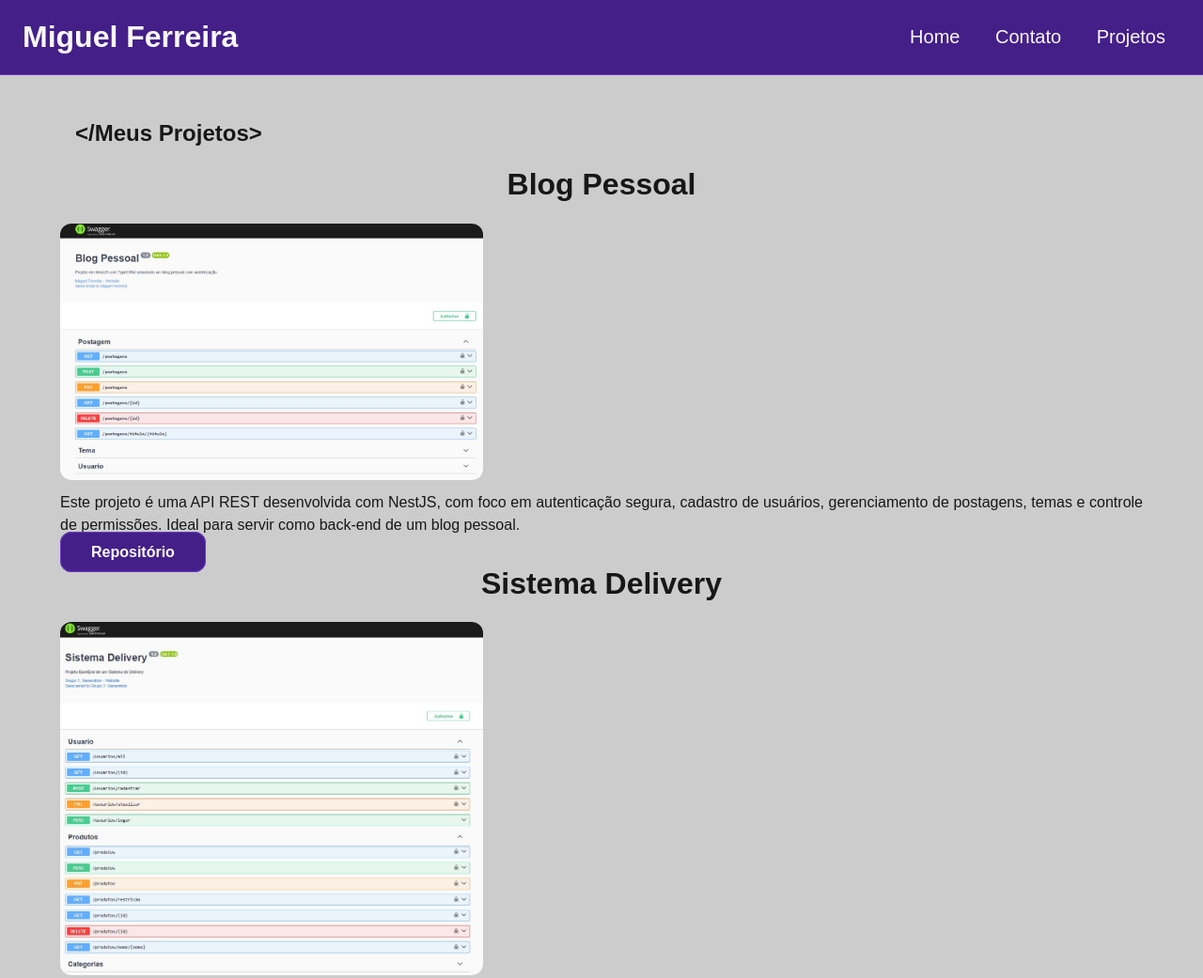
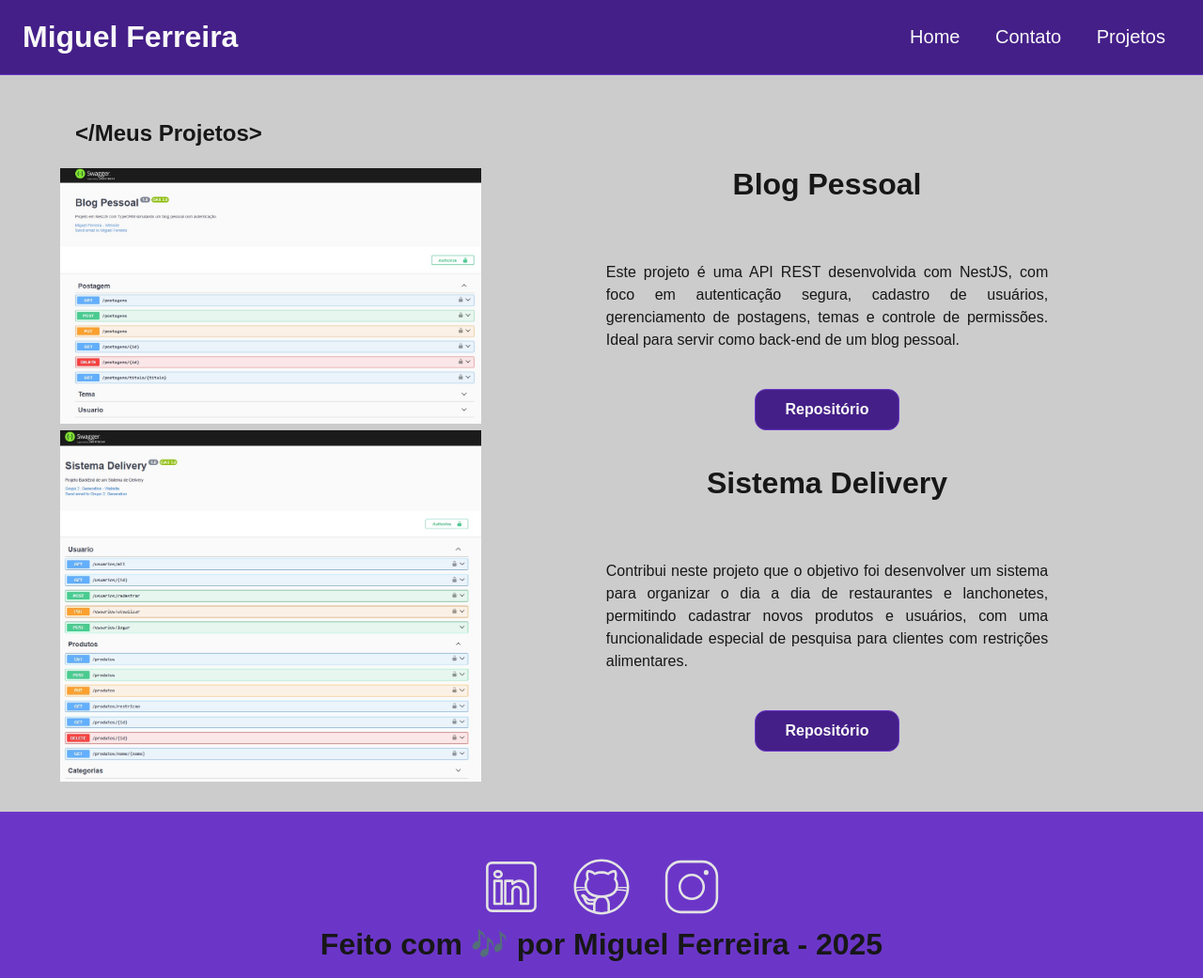
Before and after one commit to devvMiguel/inicio-frontend, a plain HTML site: page projetos.html in a window 1280 px wide. Shown: the top 1041 px of the page at 94% size. Drawn offline with Linux system fonts and the light colour scheme.

Commit message:
refactor: ajustando projeto.html com flexbox

```diff
--- a/assets/css/style.css
+++ b/assets/css/style.css
@@ -119,6 +119,7 @@ p{
 
 .img_profile{
     width: 200px;
+    border-radius: 50%;
 }
 
 /* Estilização da Seção Video */
@@ -251,13 +252,6 @@ form button:hover {
     flex-direction: column;
 }
 
-.projeto img {
-  width: 450px;
-  max-width: 90vw;
-  border-radius: 12px;
-
-}
-
 h3 {
   color: var(--black-800);
   font-size: 2rem;
@@ -281,3 +275,28 @@ h3 {
 .botao:hover {
 background: var(--purple-500);
 }
+
+.projeto_container {
+    display: flex;
+    gap: 2rem;
+    align-items: center;
+}
+
+.projeto_container img {
+    width: 35vw;
+}
+
+.projeto {
+    display: flex;
+    flex-direction: column;
+    gap: 2rem;
+}
+
+.projeto a {
+    margin: 0 auto;
+}
+
+.projeto p {
+    margin-left: 15%;
+    margin-right: 15%;
+}
--- a/projetos.html
+++ b/projetos.html
@@ -47,12 +47,12 @@
 
 				<h2>&lt;/Meus Projetos&gt;</h2>
 
-				<div id="lista_projetos" class="flex_container">
+				<div class="projeto_container">
 
-					<h3>Blog Pessoal</h3>
+					<img src="./assets/img/projeto-blog-pessoal.jpg" alt="Imagem do Projeto Blog Pessoal" />
 
-					<section class="projeto" class="flex">
-					<img src="./assets/img/projeto-blog-pessoal.jpg" alt="Imagem do Projeto Blog Pessoal" />
+					<section class="projeto">
+						<h3>Blog Pessoal</h3>
 
 						<p>
 							Este projeto é uma API REST desenvolvida
@@ -64,11 +64,13 @@
 
 					<a class="botao" href="https://github.com/devvMiguel/blog-pessoal" target="_blank">Repositório</a>
 					</section>
+				</div>
+				<div class="projeto_container">
 
-					<h3>Sistema Delivery</h3>
+					<img src="./assets/img/projeto-sistema-delivery.jpg" alt="Imagem do Projeto Sistema-delivery" />
 
-					<section class="projeto" class="flex">
-						<img src="./assets/img/projeto-sistema-delivery.jpg" alt="Imagem do Projeto Sistema-delivery" />
+					<section class="projeto">
+						<h3>Sistema Delivery</h3>
 
 							<p>
 								Contribui neste projeto que o objetivo foi desenvolver
@@ -80,7 +82,6 @@
 
 						<a class="botao" href="https://github.com/Grupo-02-Turma-JavaScript-07/Sistema-delivery" target="_blank">Repositório</a>
 					</section>
-
 				</div>
 			</section>
 		</main>
```
